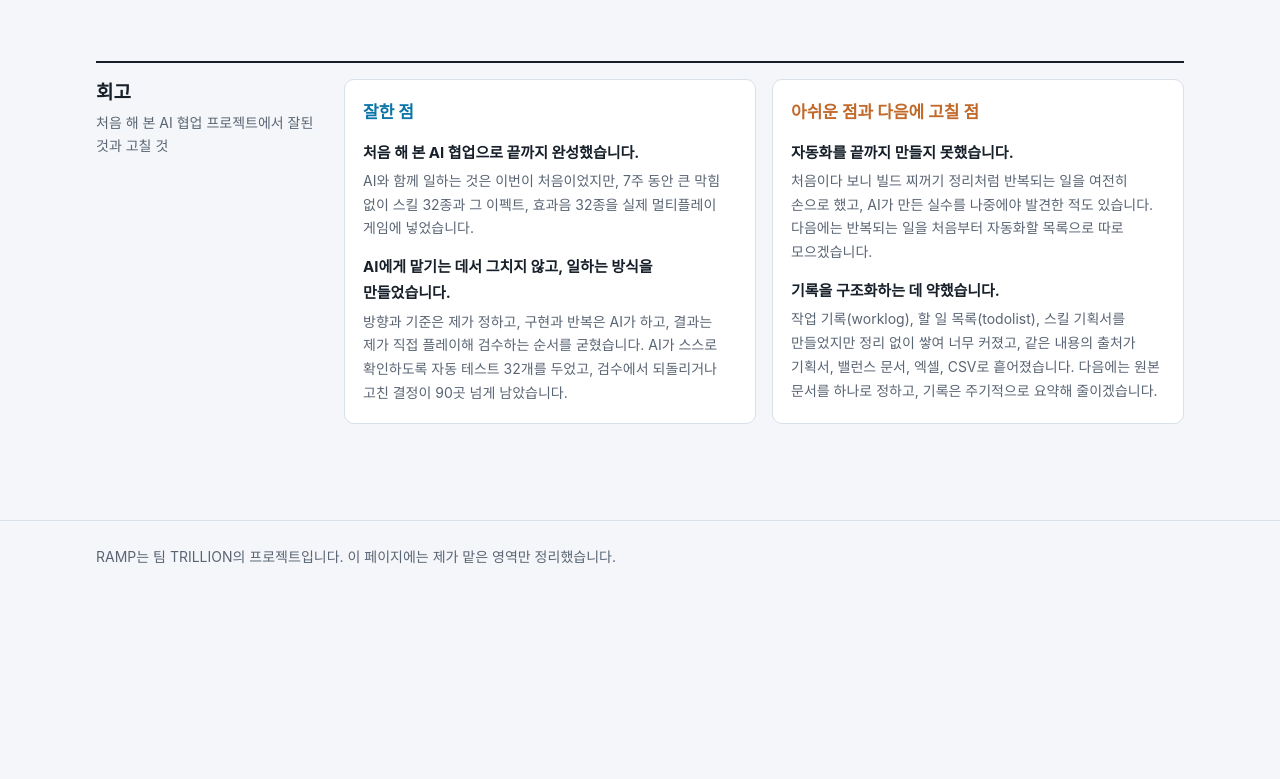
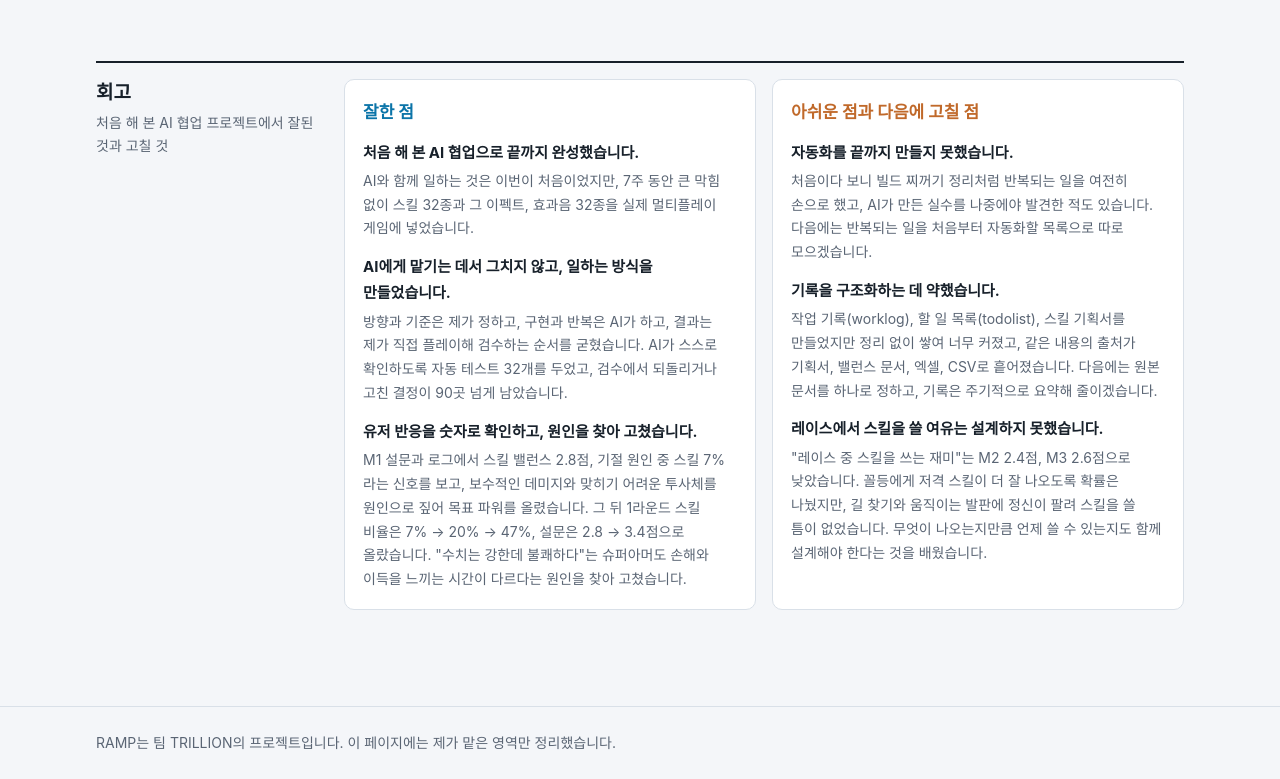
Before and after one commit to heyhello13/heyhello13.github.io, a plain HTML site: page index.html in a window 1280 px wide. Shown: the part 10177-10956 px from the top of the page. Before the commit the page ends 10770 px from the top, so only its background shows below. Drawn offline with Linux system fonts and the light colour scheme; a web font is replaced by a local one.

Commit message:
회고에 기획 항목 추가: 설문으로 원인 찾아 고친 점, 레이스 스킬 여유 설계 부족
Co-Authored-By: Claude Opus 5.5 <noreply@anthropic.com>

```diff
--- a/index.html
+++ b/index.html
@@ -565,6 +565,7 @@
           <ul>
             <li><b>처음 해 본 AI 협업으로 끝까지 완성했습니다.</b><span>AI와 함께 일하는 것은 이번이 처음이었지만, 7주 동안 큰 막힘 없이 스킬 32종과 그 이펙트, 효과음 32종을 실제 멀티플레이 게임에 넣었습니다.</span></li>
             <li><b>AI에게 맡기는 데서 그치지 않고, 일하는 방식을 만들었습니다.</b><span>방향과 기준은 제가 정하고, 구현과 반복은 AI가 하고, 결과는 제가 직접 플레이해 검수하는 순서를 굳혔습니다. AI가 스스로 확인하도록 자동 테스트 32개를 두었고, 검수에서 되돌리거나 고친 결정이 90곳 넘게 남았습니다.</span></li>
+            <li><b>유저 반응을 숫자로 확인하고, 원인을 찾아 고쳤습니다.</b><span>M1 설문과 로그에서 스킬 밸런스 2.8점, 기절 원인 중 스킬 7%라는 신호를 보고, 보수적인 데미지와 맞히기 어려운 투사체를 원인으로 짚어 목표 파워를 올렸습니다. 그 뒤 1라운드 스킬 비율은 7% → 20% → 47%, 설문은 2.8 → 3.4점으로 올랐습니다. "수치는 강한데 불쾌하다"는 슈퍼아머도 손해와 이득을 느끼는 시간이 다르다는 원인을 찾아 고쳤습니다.</span></li>
           </ul>
         </article>
         <article class="retro-col bad">
@@ -572,6 +573,7 @@
           <ul>
             <li><b>자동화를 끝까지 만들지 못했습니다.</b><span>처음이다 보니 빌드 찌꺼기 정리처럼 반복되는 일을 여전히 손으로 했고, AI가 만든 실수를 나중에야 발견한 적도 있습니다. 다음에는 반복되는 일을 처음부터 자동화할 목록으로 따로 모으겠습니다.</span></li>
             <li><b>기록을 구조화하는 데 약했습니다.</b><span>작업 기록(worklog), 할 일 목록(todolist), 스킬 기획서를 만들었지만 정리 없이 쌓여 너무 커졌고, 같은 내용의 출처가 기획서, 밸런스 문서, 엑셀, CSV로 흩어졌습니다. 다음에는 원본 문서를 하나로 정하고, 기록은 주기적으로 요약해 줄이겠습니다.</span></li>
+            <li><b>레이스에서 스킬을 쓸 여유는 설계하지 못했습니다.</b><span>"레이스 중 스킬을 쓰는 재미"는 M2 2.4점, M3 2.6점으로 낮았습니다. 꼴등에게 저격 스킬이 더 잘 나오도록 확률은 나눴지만, 길 찾기와 움직이는 발판에 정신이 팔려 스킬을 쓸 틈이 없었습니다. 무엇이 나오는지만큼 언제 쓸 수 있는지도 함께 설계해야 한다는 것을 배웠습니다.</span></li>
           </ul>
         </article>
       </div>
```
